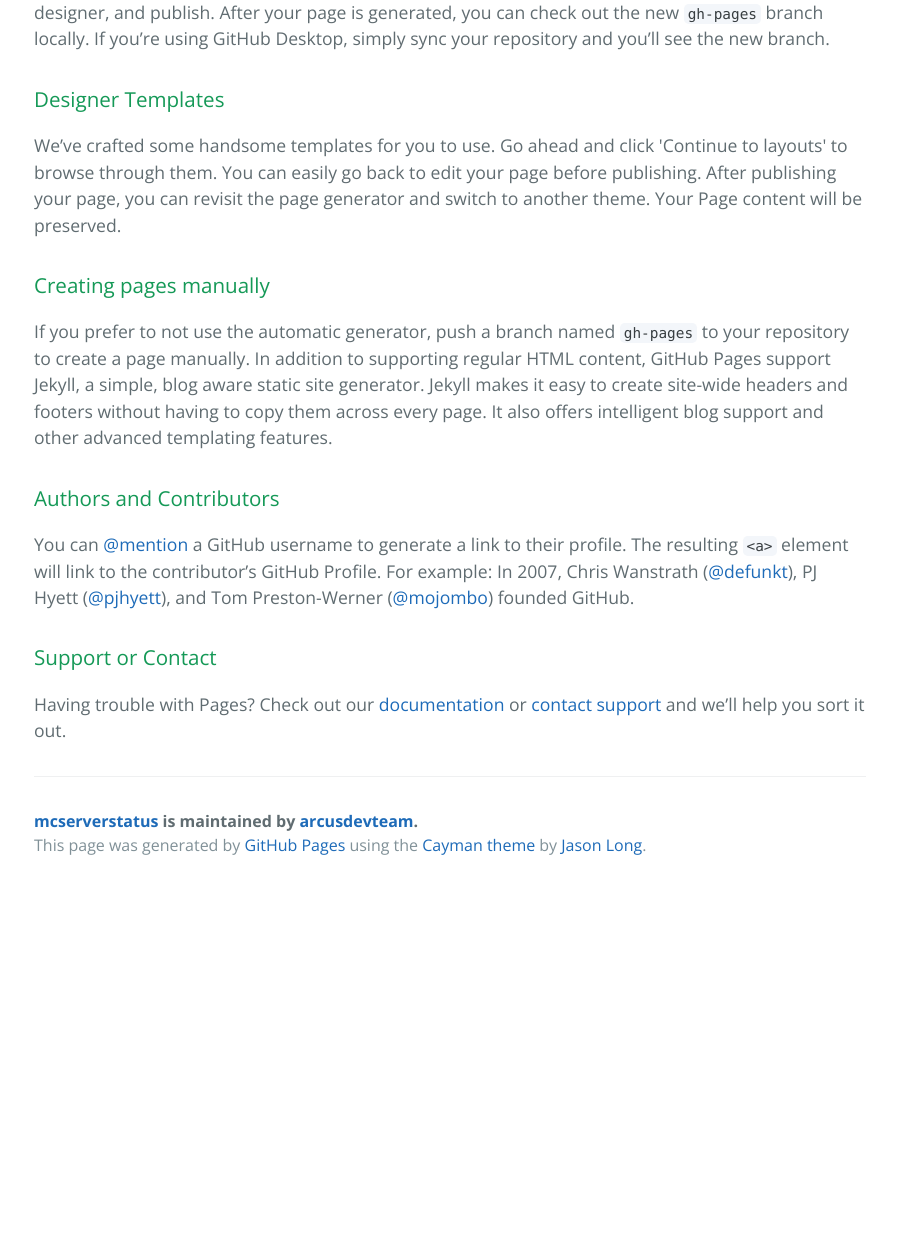
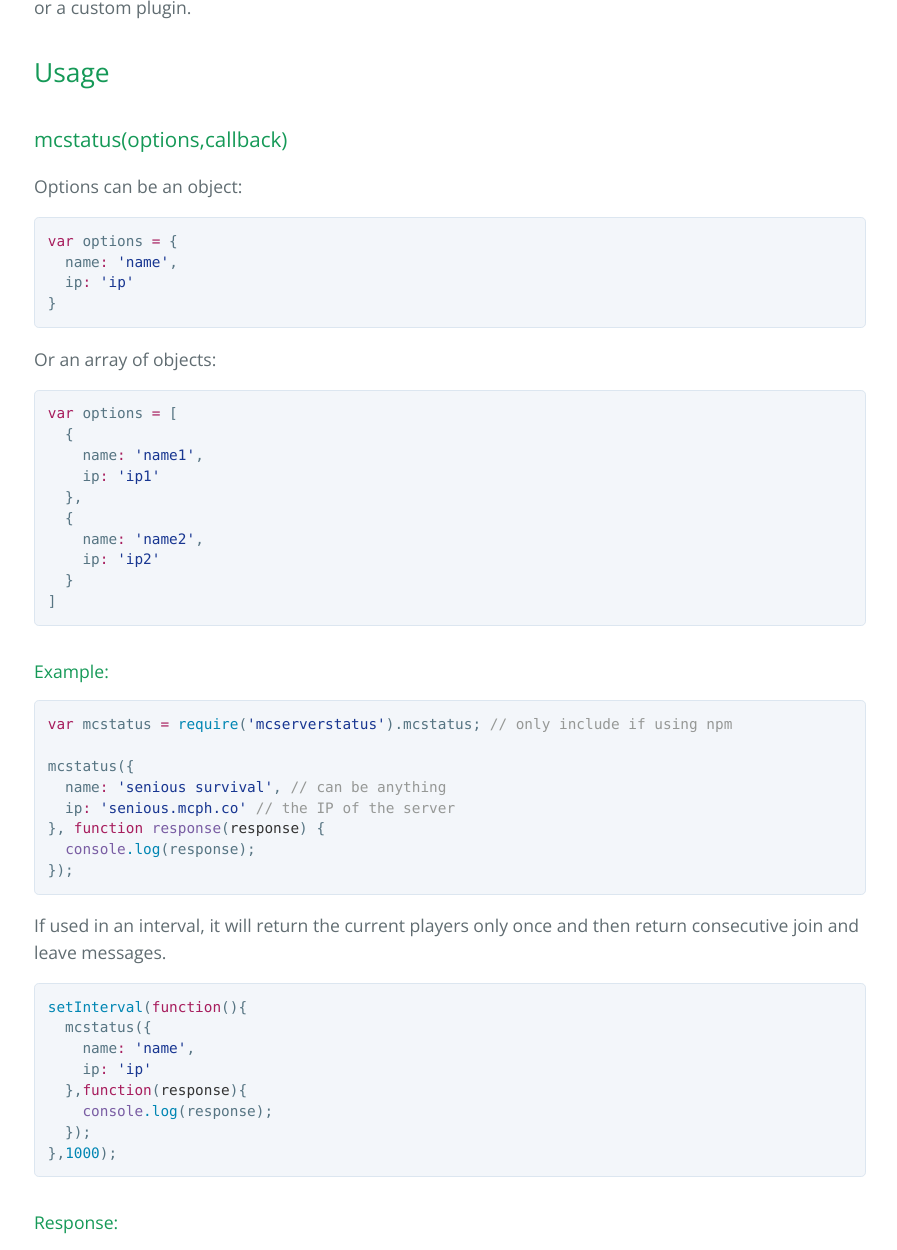
Before and after one commit to arcusdevteam/mcserverstatus, a plain HTML site: page index.html in a window 1280 px wide. Shown: the part 517-1767 px from the top of the page, without its empty margins (190-1087 px from the left). Before the commit the page ends 1406 px from the top, so only its background shows below. Drawn offline with nearby package versions, Linux system fonts and the light colour scheme.

Commit message:
Create gh-pages branch via GitHub

```diff
--- a/index.html
+++ b/index.html
@@ -19,30 +19,83 @@
     </section>
 
     <section class="main-content">
-      <h3>
-<a id="welcome-to-github-pages" class="anchor" href="#welcome-to-github-pages" aria-hidden="true"><span class="octicon octicon-link"></span></a>Welcome to GitHub Pages.</h3>
+      <h1>
+<a id="mcserverstatus" class="anchor" href="#mcserverstatus" aria-hidden="true"><span class="octicon octicon-link"></span></a>mcserverstatus</h1>
 
-<p>This automatic page generator is the easiest way to create beautiful pages for all of your projects. Author your page content here <a href="https://guides.github.com/features/mastering-markdown/">using GitHub Flavored Markdown</a>, select a template crafted by a designer, and publish. After your page is generated, you can check out the new <code>gh-pages</code> branch locally. If you’re using GitHub Desktop, simply sync your repository and you’ll see the new branch.</p>
+<p>A javascript function for checking changes in a minecraft server's list of players without using query or a custom plugin.</p>
+
+<h2>
+<a id="usage" class="anchor" href="#usage" aria-hidden="true"><span class="octicon octicon-link"></span></a>Usage</h2>
 
 <h3>
-<a id="designer-templates" class="anchor" href="#designer-templates" aria-hidden="true"><span class="octicon octicon-link"></span></a>Designer Templates</h3>
+<a id="mcstatusoptionscallback" class="anchor" href="#mcstatusoptionscallback" aria-hidden="true"><span class="octicon octicon-link"></span></a>mcstatus(options,callback)</h3>
 
-<p>We’ve crafted some handsome templates for you to use. Go ahead and click 'Continue to layouts' to browse through them. You can easily go back to edit your page before publishing. After publishing your page, you can revisit the page generator and switch to another theme. Your Page content will be preserved.</p>
+<p>Options can be an object:</p>
+
+<div class="highlight highlight-js"><pre><span class="pl-k">var</span> options <span class="pl-k">=</span> {
+  name<span class="pl-k">:</span> <span class="pl-s"><span class="pl-pds">'</span>name<span class="pl-pds">'</span></span>,
+  ip<span class="pl-k">:</span> <span class="pl-s"><span class="pl-pds">'</span>ip<span class="pl-pds">'</span></span>
+}</pre></div>
+
+<p>Or an array of objects:</p>
+
+<div class="highlight highlight-js"><pre><span class="pl-k">var</span> options <span class="pl-k">=</span> [
+  {
+    name<span class="pl-k">:</span> <span class="pl-s"><span class="pl-pds">'</span>name1<span class="pl-pds">'</span></span>,
+    ip<span class="pl-k">:</span> <span class="pl-s"><span class="pl-pds">'</span>ip1<span class="pl-pds">'</span></span>
+  },
+  {
+    name<span class="pl-k">:</span> <span class="pl-s"><span class="pl-pds">'</span>name2<span class="pl-pds">'</span></span>,
+    ip<span class="pl-k">:</span> <span class="pl-s"><span class="pl-pds">'</span>ip2<span class="pl-pds">'</span></span>
+  }
+]</pre></div>
+
+<h4>
+<a id="example" class="anchor" href="#example" aria-hidden="true"><span class="octicon octicon-link"></span></a>Example:</h4>
+
+<div class="highlight highlight-js"><pre><span class="pl-k">var</span> mcstatus <span class="pl-k">=</span> <span class="pl-c1">require</span>(<span class="pl-s"><span class="pl-pds">'</span>mcserverstatus<span class="pl-pds">'</span></span>).mcstatus; <span class="pl-c">// only include if using npm</span>
+
+mcstatus({
+  name<span class="pl-k">:</span> <span class="pl-s"><span class="pl-pds">'</span>senious survival<span class="pl-pds">'</span></span>, <span class="pl-c">// can be anything</span>
+  ip<span class="pl-k">:</span> <span class="pl-s"><span class="pl-pds">'</span>senious.mcph.co<span class="pl-pds">'</span></span> <span class="pl-c">// the IP of the server</span>
+}, <span class="pl-k">function</span> <span class="pl-en">response</span>(<span class="pl-smi">response</span>) {
+  <span class="pl-en">console</span><span class="pl-c1">.log</span>(response);
+});</pre></div>
+
+<p>If used in an interval, it will return the current players only once and then return consecutive join and leave messages.</p>
+
+<div class="highlight highlight-js"><pre><span class="pl-c1">setInterval</span>(<span class="pl-k">function</span>(){
+  mcstatus({
+    name<span class="pl-k">:</span> <span class="pl-s"><span class="pl-pds">'</span>name<span class="pl-pds">'</span></span>,
+    ip<span class="pl-k">:</span> <span class="pl-s"><span class="pl-pds">'</span>ip<span class="pl-pds">'</span></span>
+  },<span class="pl-k">function</span>(<span class="pl-smi">response</span>){
+    <span class="pl-en">console</span><span class="pl-c1">.log</span>(response);
+  });
+},<span class="pl-c1">1000</span>);</pre></div>
+
+<h4>
+<a id="response" class="anchor" href="#response" aria-hidden="true"><span class="octicon octicon-link"></span></a>Response:</h4>
+
+<p>When first ran it returns:</p>
+
+<p><code>Currently [list of players] are playing on [server name].</code></p>
+
+<p>Then if a player joins the server and the function is run again:</p>
+
+<p><code>[playername] joined [server name]. Now there are [current players]/[max players] on the server, including [list of players].</code></p>
+
+<h2>
+<a id="install" class="anchor" href="#install" aria-hidden="true"><span class="octicon octicon-link"></span></a>Install</h2>
 
 <h3>
-<a id="creating-pages-manually" class="anchor" href="#creating-pages-manually" aria-hidden="true"><span class="octicon octicon-link"></span></a>Creating pages manually</h3>
+<a id="with-npm" class="anchor" href="#with-npm" aria-hidden="true"><span class="octicon octicon-link"></span></a>With npm:</h3>
 
-<p>If you prefer to not use the automatic generator, push a branch named <code>gh-pages</code> to your repository to create a page manually. In addition to supporting regular HTML content, GitHub Pages support Jekyll, a simple, blog aware static site generator. Jekyll makes it easy to create site-wide headers and footers without having to copy them across every page. It also offers intelligent blog support and other advanced templating features.</p>
+<p><code>npm install mcserverstatus</code></p>
 
 <h3>
-<a id="authors-and-contributors" class="anchor" href="#authors-and-contributors" aria-hidden="true"><span class="octicon octicon-link"></span></a>Authors and Contributors</h3>
+<a id="without-npm" class="anchor" href="#without-npm" aria-hidden="true"><span class="octicon octicon-link"></span></a>Without npm:</h3>
 
-<p>You can <a href="https://github.com/blog/821" class="user-mention">@mention</a> a GitHub username to generate a link to their profile. The resulting <code>&lt;a&gt;</code> element will link to the contributor’s GitHub Profile. For example: In 2007, Chris Wanstrath (<a href="https://github.com/defunkt" class="user-mention">@defunkt</a>), PJ Hyett (<a href="https://github.com/pjhyett" class="user-mention">@pjhyett</a>), and Tom Preston-Werner (<a href="https://github.com/mojombo" class="user-mention">@mojombo</a>) founded GitHub.</p>
-
-<h3>
-<a id="support-or-contact" class="anchor" href="#support-or-contact" aria-hidden="true"><span class="octicon octicon-link"></span></a>Support or Contact</h3>
-
-<p>Having trouble with Pages? Check out our <a href="https://help.github.com/pages">documentation</a> or <a href="https://github.com/contact">contact support</a> and we’ll help you sort it out.</p>
+<p><code>&lt;script src="</code><a href="https://rawgit.com/arcusdevteam/mcserverstatus/master/mcstatus.min.js">https://rawgit.com/arcusdevteam/mcserverstatus/master/mcstatus.min.js</a><code>"&gt;&lt;/script&gt;</code></p>
 
       <footer class="site-footer">
         <span class="site-footer-owner"><a href="https://github.com/arcusdevteam/mcserverstatus">mcserverstatus</a> is maintained by <a href="https://github.com/arcusdevteam">arcusdevteam</a>.</span>
@@ -52,6 +105,16 @@
 
     </section>
 
+            <script type="text/javascript">
+            var gaJsHost = (("https:" == document.location.protocol) ? "https://ssl." : "http://www.");
+            document.write(unescape("%3Cscript src='" + gaJsHost + "google-analytics.com/ga.js' type='text/javascript'%3E%3C/script%3E"));
+          </script>
+          <script type="text/javascript">
+            try {
+              var pageTracker = _gat._getTracker("UA-62007855-2");
+            pageTracker._trackPageview();
+            } catch(err) {}
+          </script>
 
   </body>
 </html>
```
Also changed, not shown: params.json (+1 -1 lines).
